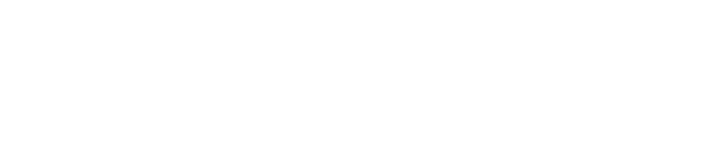
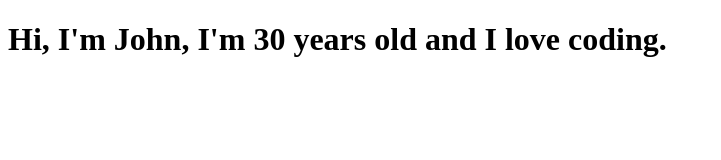
Before and after one commit to ManaChanCoder/js-challenges, a plain HTML site: page index.html in a window 1280 px wide. Shown: the whole page, without its empty margins (0-721 px from the left). Drawn offline with Linux system fonts and the light colour scheme.

Commit message:
Initial Commit

```diff
--- a/index.html
+++ b/index.html
@@ -6,6 +6,7 @@
     <title>JS Challenges</title>
   </head>
   <body>
+    <h1 id="person-info"></h1>
     <script src="./index.js"></script>
   </body>
 </html>
--- a/index.js
+++ b/index.js
@@ -1,11 +1,21 @@
 /*
-Create a function called addNumbers that takes two numbers as parameters.
-The function should return the result (don’t just log it).
-Call the function with 2 numbers and print the returned value.
+Create an object called person with these properties:
+name
+age
+hobby
+Print this sentence using the object:
+"Hi, I'm [name], I'm [age] years old and I love [hobby]."
  */
 
-const addNumbers = (num1, num2) => {
-  return num1 + num2;
+const personInfoElement = document.getElementById("person-info");
+
+const person = {
+  name: "John",
+  age: 30,
+  hobby: "coding",
 };
+console.log(
+  `Hi, I'm ${person.name}, I'm ${person.age} years old and I love ${person.hobby}.`
+);
 
-console.log(addNumbers(5, 10));
+personInfoElement.textContent = `Hi, I'm ${person.name}, I'm ${person.age} years old and I love ${person.hobby}.`;
```
